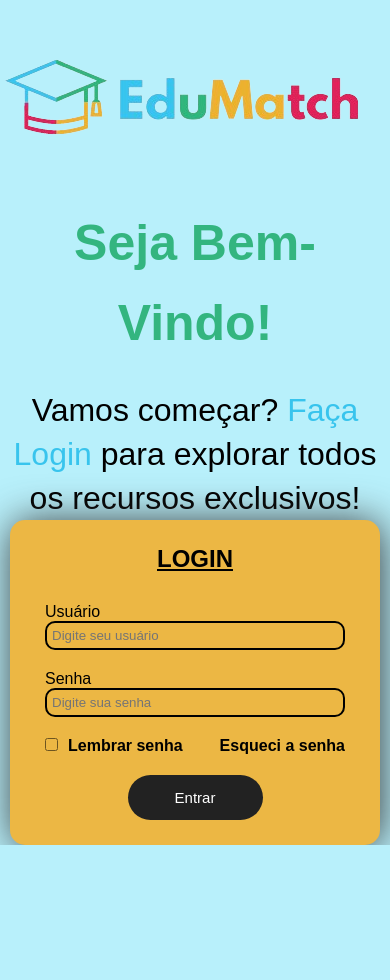
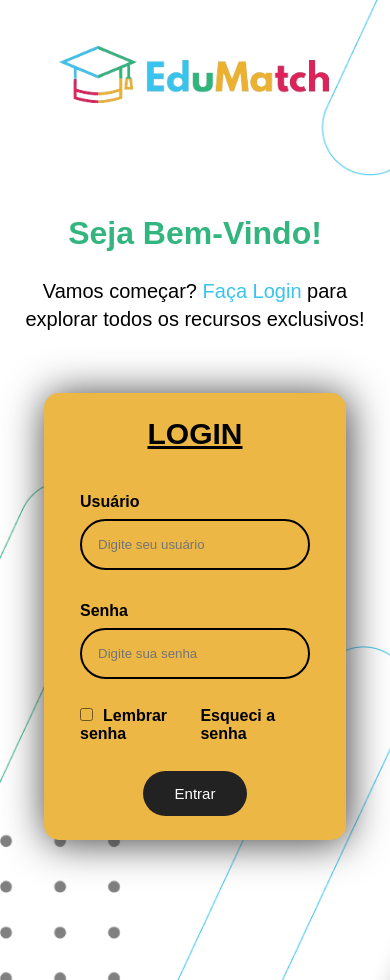
Before and after one commit to salazar185/EduMatch, a Next.js app: page /login in a window 390 px wide. Before the commit the page ends 845 px from the top, so only its background shows below. Built offline with nearby package versions, Linux system fonts and the light colour scheme.

Commit message:
Responsividade 1.0 DEUSTAVO

```diff
--- a/src/app/globals.css
+++ b/src/app/globals.css
@@ -9,7 +9,7 @@ body
 {
     margin: 0;
     width: 100vw;
-    height: 100vh;
+    height: 100%;
     overflow: hidden;
     background-image: url("/Login.jpg");
     background-repeat: no-repeat;
@@ -17,9 +17,3 @@ body
     object-fit: fill;
     overflow: auto;
 }
-
-@media only screen and (max-width:500px){
-    body{
-        background: #b8f0fb;
-    }
-}
--- a/src/app/login/form.js
+++ b/src/app/login/form.js
@@ -3,14 +3,14 @@ import axios from "axios";
 import style from "./styles.module.css";
 export default function login() {
     const nome = "Selipe"
-    const submit = async() => {
+    const submit = async () => {
         console.log("Meu nome é", nome)
-        try{
+        try {
             const data = await axios.get("https://swapi.py4e.com/api/people");
             console.log(data)
         }
-        catch (error){
-            console.log (error)
+        catch (error) {
+            console.log(error)
         }
     }
     return (
@@ -25,7 +25,8 @@ export default function login() {
                 {/* <!-- DIV DE USUARIO --> */}
                 <div className={style.input_box_1}>
                     {/* <!-- LABEL - ETIQUETA DO USUARIO --> */}
-                    <label htmlFor="user">Usuário</label>
+                    <label htmlFor="user">
+                        <b>Usuário</b></label>
                     <input
                         id="user"
                         className={style.input_box_2}
@@ -38,7 +39,8 @@ export default function login() {
                 {/* <!-- DIV DA SENHA --> */}
                 <div className={style.input_box_1}>
                     {/* <!-- LABEL - ETIQUETA DA SENHA --> */}
-                    <label htmlFor="password">Senha</label>
+                    <label htmlFor="password">
+                        <b>Senha</b></label>
                     <input
                         id="password"
                         className={style.input_box_2}
--- a/src/app/login/page.js
+++ b/src/app/login/page.js
@@ -4,8 +4,8 @@ export default function login() {
 
     return (
         <div>
-            <header>
-                <img src="/Logo.png"></img>
+            <header className={style.headerlogo}>
+                <img src="/Logo.png" className={style.edulogo}></img>
             </header>
             <div className={style.form_content}>
                 <div className={style.welcome}>
@@ -13,8 +13,7 @@ export default function login() {
                         Seja Bem-Vindo!
                     </h2>
                     <p>
-                        Vamos começar? <span>Faça Login</span> para explorar
-                        todos os recursos exclusivos!
+                        Vamos começar? <span>Faça Login</span> para explorar todos os recursos exclusivos!
                     </p>
                 </div>
                 <Form />
--- a/src/app/login/styles.module.css
+++ b/src/app/login/styles.module.css
@@ -1,9 +1,24 @@
+.edulogo{
+    margin-left: 35px;
+}
+
+.welcome{
+    max-width: 500px;
+}
+
 .form {
     background-color: #ECB744;
-    padding: 25px 35px 25px 35px;
-    width: 300px;
+    padding: 24px 36px 24px 36px;
+    width: 532px;
     border-radius: 15px;
-    box-shadow: 2px 2px 40.1px 0px #393939;
+    box-shadow: 2px 2px 40px 0px #393939;
+}
+
+.form_content {
+    margin: 140px 0px;
+    display: flex;
+    justify-content: space-around;
+    align-items: flex-start;
 }
 
 .login {
@@ -11,6 +26,7 @@
     text-decoration: underline;
     padding-bottom: 10px;
     text-align: center;
+    font-size: 24px;
 }
 
 .input_box_1,
@@ -19,22 +35,23 @@
 }
 
 .input_box_1 {
-    padding-top: 20px;
+    padding-top: 32px;
 }
 
 .input_box_2 {
     border: 2px solid #000;
-    border-radius: 10px;
-    padding: 5px;
+    border-radius: 28px;
+    padding: 16px;
     background: transparent;
-    width: calc(100% - 14px);
+    width: calc(100% - 36px);
     color: #000;
+    margin-top: 8px;
 }
 
 .remember_forgot {
     display: flex;
     justify-content: space-between;
-    padding: 20px 0px 20px 0px;
+    padding: 28px 0px 28px 0px;
     font-weight: bold;
 }
 
@@ -88,36 +105,61 @@
     line-height: 80px;
     text-align: center;
     color: #33B57F;
-    margin-bottom: 25px;
+    margin-bottom: 30px;
 }
 
 .welcome p {
-
     margin: 0;
     font-size: 32px;
     font-weight: 500;
-    line-height: 44.05px;
+    line-height: 40px;
     text-align: center;
     color: #000;
 }
 
-.welcome p span
-{
+.welcome p span {
     color: #38C4ED;
-}
-
-
-.form_content {
-    display: flex;
 }
 
 @media only screen and (max-width:1000px) {
     .form_content {
         flex-direction: column;
         align-items: center;
+        margin-top: 40px;
+    }
 
+    .form{
+        width: calc(100vw - 160px);
     }
-    /* .welcome{ */
-    /* display: none; */
-    /* } */
+
+    .headerlogo
+    {
+        display: flex;
+        align-items: center;
+        justify-content: center;
+    }
+
+    .edulogo{
+        width: 72vw;
+        margin: 0;
+    }
+
+    .welcome{
+        width: 92vw;
+        margin-bottom: 60px;
+    }
+
+    .welcome h2{
+        margin-bottom: 4px;
+        font-size: 32px;
+    }
+
+    .welcome p{
+        font-size: 20px;
+        line-height: 28px;
+    }
+
+    .login{
+        font-size: 20px;
+    }
 }
```
